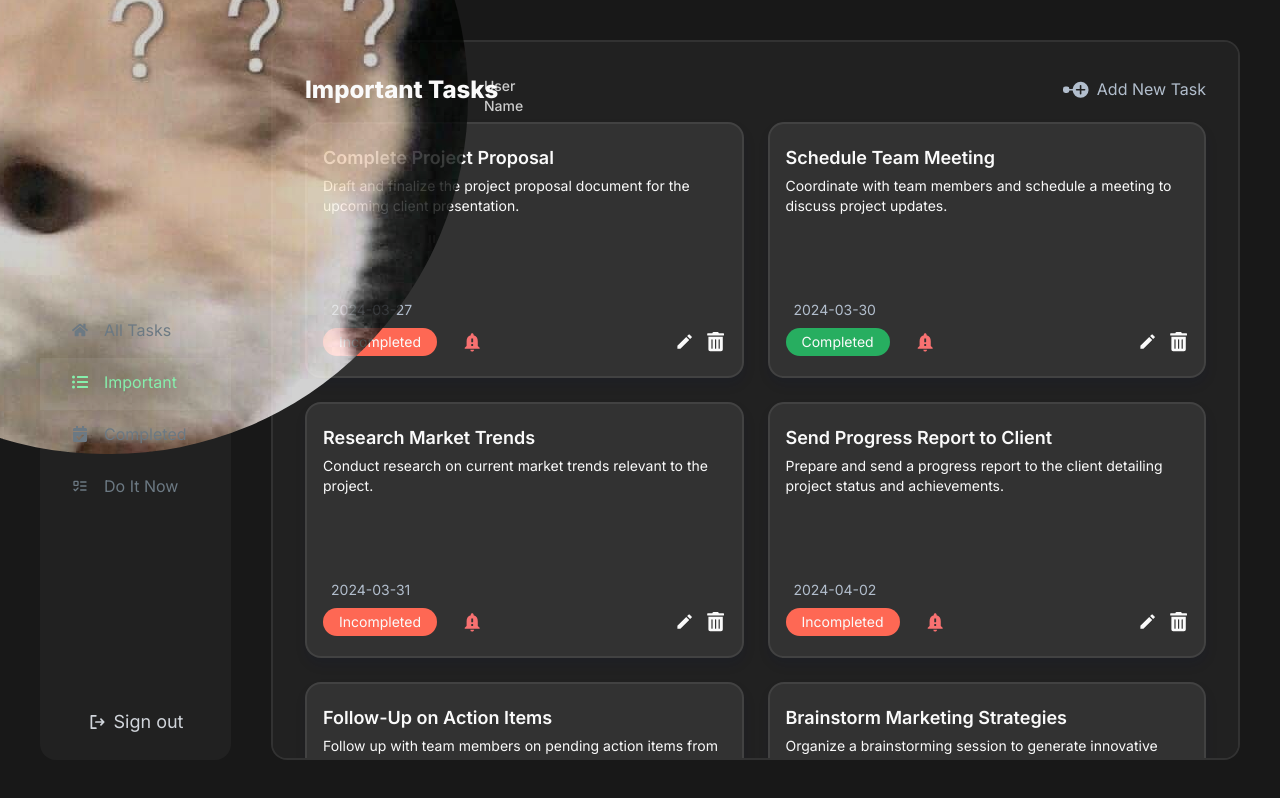
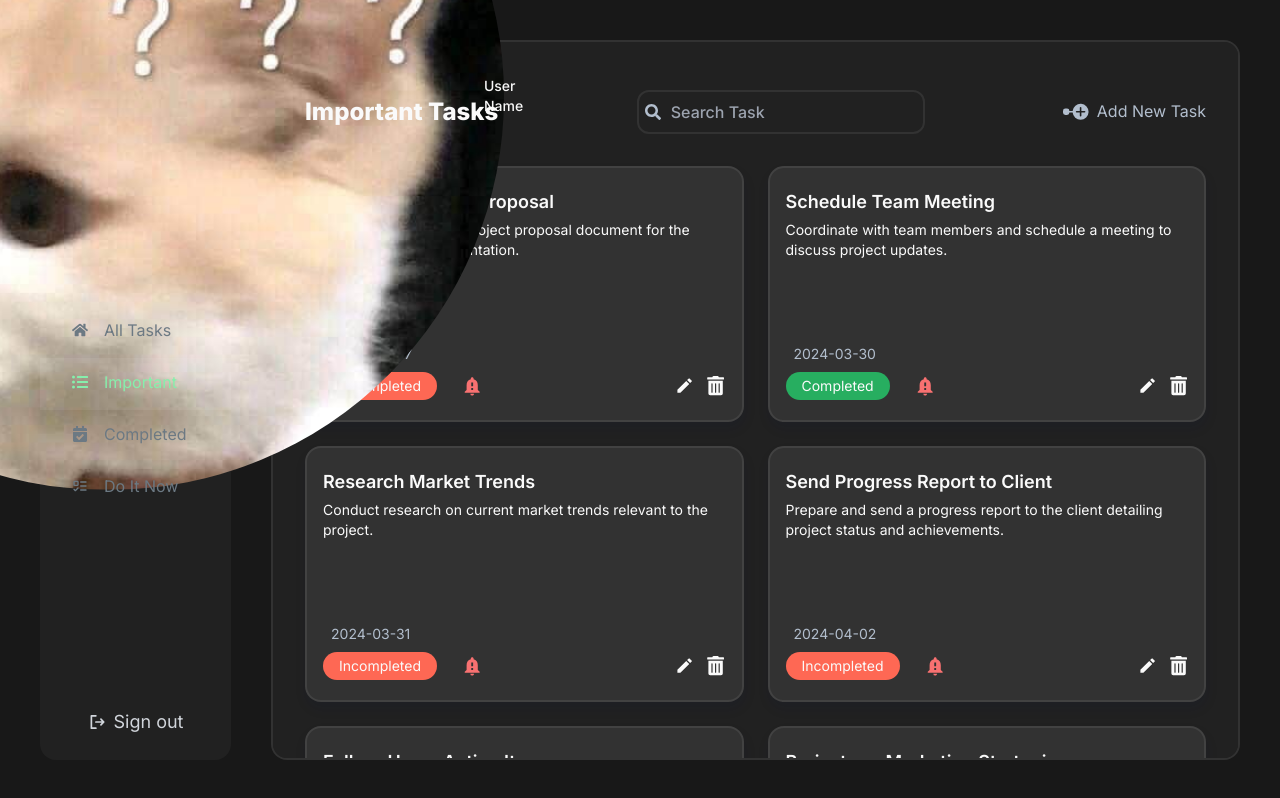
Before and after one commit to Denys-Nalyvaiko/todo-app, a Next.js app: page /important in a window 1280 px wide. Built offline with nearby package versions, Linux system fonts and the light colour scheme.

Commit message:
feat: add search input task

```diff
--- /dev/null
+++ b/app/components/SearchTask/SearchTask.tsx
@@ -0,0 +1,29 @@
+"use client";
+
+import { ChangeEvent } from "react";
+import { FaSearch } from "react-icons/fa";
+
+interface SearchTaskProps {
+  filter: string;
+  onChange(event: ChangeEvent<HTMLInputElement>): void;
+}
+
+const SearchTask = ({ filter, onChange }: SearchTaskProps) => (
+  <label
+    htmlFor="search"
+    className="flex relative justify-center items-center text-colorGrey2 max-w-72 max-sm:max-w-40 w-full"
+  >
+    <FaSearch className="absolute left-2" />
+    <input
+      type="text"
+      name="search"
+      id="search"
+      value={filter}
+      placeholder="Search Task"
+      className="input_control border-2 border-solid border-borderColor2 rounded-xl pr-4 pl-8 py-2 w-full text-ellipsis"
+      onChange={onChange}
+    />
+  </label>
+);
+
+export default SearchTask;
--- a/app/components/Tasks/Tasks.tsx
+++ b/app/components/Tasks/Tasks.tsx
@@ -1,14 +1,28 @@
 "use client";
 
+import { ChangeEvent, useState } from "react";
 import { BsNodePlusFill } from "react-icons/bs";
 import TaskItem from "../TaskItem/TaskItem";
 import { ITasksProps } from "@/app/interfaces";
 import { useGlobalState } from "@/app/context/GlobalProvider";
 import ModalWrapper from "../Modals/ModalWrapper/ModalWrapper";
 import UpsertTaskContent from "../Modals/UpsertTaskContent/UpsertTaskContent";
+import SearchTask from "../SearchTask/SearchTask";
 
 const Tasks = ({ title, tasks }: ITasksProps) => {
   const { isLoading, modal, openModal }: any = useGlobalState();
+  const [filter, setFilter] = useState("");
+
+  const handleSearchInputChange = (event: ChangeEvent<HTMLInputElement>) => {
+    setFilter(event.target.value);
+  };
+
+  const updateTasks = () =>
+    tasks.filter(({ title }) =>
+      title.toLowerCase().includes(filter.toLowerCase().trim())
+    );
+
+  const filteredTasks = updateTasks();
 
   return (
     <main className="tasks_container bg-colorBg2 border-borderColor2">
@@ -19,7 +33,10 @@ const Tasks = ({ title, tasks }: ITasksProps) => {
       )}
 
       <div className="flex justify-between items-center">
-        <h1 className="text-2xl font-extrabold relative">{title}</h1>
+        <h1 className="text-2xl font-extrabold relative max-lg:hidden">
+          {title}
+        </h1>
+        <SearchTask filter={filter} onChange={handleSearchInputChange} />
         <button
           type="button"
           className="flex gap-2 text-colorGrey2 hover:text-colorGrey0 "
@@ -32,7 +49,7 @@ const Tasks = ({ title, tasks }: ITasksProps) => {
 
       {!isLoading ? (
         <ul className="tasks_grid my-4">
-          {tasks?.map(
+          {filteredTasks?.map(
             ({ id, title, description, date, isCompleted, isImportant }) => (
               <TaskItem
                 key={id}
```
